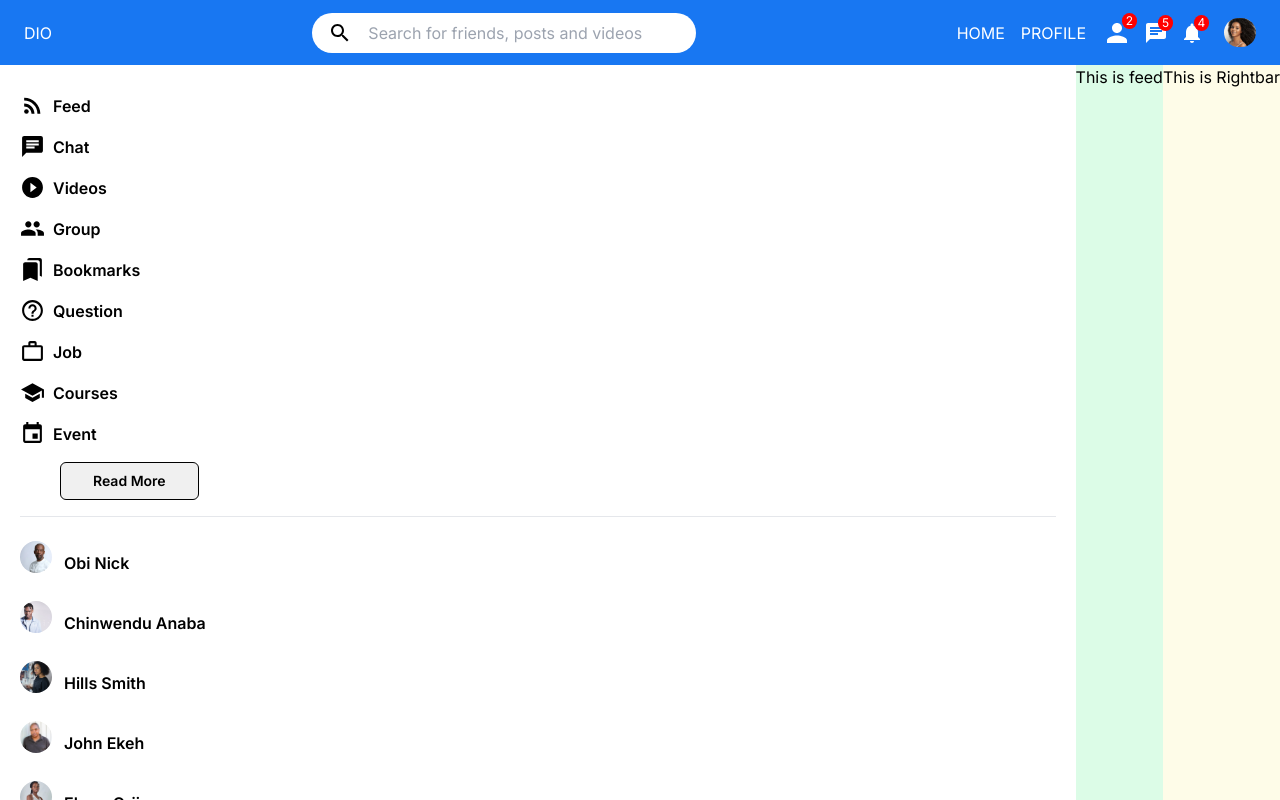
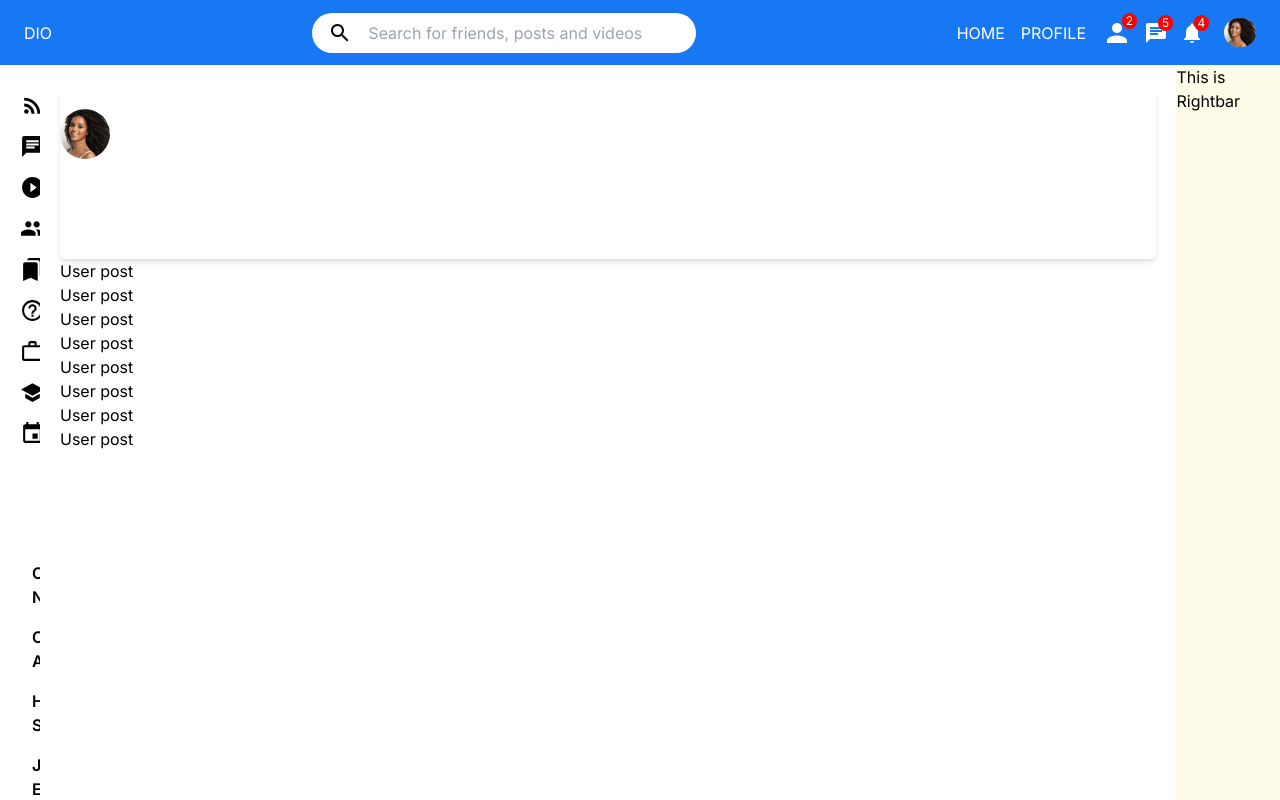
Before and after one commit to Usytech01/D-tech, a Next.js app: page / in a window 1280 px wide. Built offline with nearby package versions, Linux system fonts and the light colour scheme.

Commit message:
add share page

```diff
--- a/app/Feed.jsx
+++ b/app/Feed.jsx
@@ -1,7 +1,15 @@
-import React from 'react'
+import React from 'react';
+import Share from './component/Share'
+import {Posts} from "../dummyData"
+import Post from "./component/Post"
 
 export default function Feed() {
   return (
-    <div className='bg-green-100'>This is feed</div>
+    <div className='w-[100vw] md:[75vw] lg:w-]35vw] px-5 py-6'>
+      <Share/>
+      {Posts.map(p => (
+        <Post key={p.id} post={p}/>
+      ))}
+    </div>
   )
 }
--- /dev/null
+++ b/app/component/Post.jsx
@@ -0,0 +1,7 @@
+import React from 'react';
+
+export default function Post({post}){
+    return(
+        <div>User post</div>
+    )
+}
--- /dev/null
+++ b/app/component/Share.jsx
@@ -0,0 +1,19 @@
+import React from "react";
+import { EmojiEmotions, Label, Permedia, Room } from "@mui/icons-material"
+import Image from "next/image";
+
+
+export default function Share(){
+    return(
+        <div className="w-[100%] h-[170px] rounded-md shadow-md">
+            <div className="p-[10px]"></div>
+            <Image className="w-[50px] h-[50px] rounded-full object-cover mr-10"
+            src="/assets/team/girl.png"
+            alt="lady pics"
+            width={50}
+            height={50}
+            />
+            <input type="text" />
+        </div>
+    )
+}
--- a/app/component/sidebar/Sidebar.jsx
+++ b/app/component/sidebar/Sidebar.jsx
@@ -7,7 +7,7 @@ import CloseFriend from "../CloseFriend"
 
 export default function Sidebar() {
   return (
-    <div className='sidebar w-[25vw] px-5 py-3 font-semibold'>
+    <div className='sidebar hidden md:block w-[25vw] px-5 py-3 font-semibold'>
       <div className=''>
         <ul>
           <li className='flex items-center my-4 cursor-pointer gap-2'>
```
